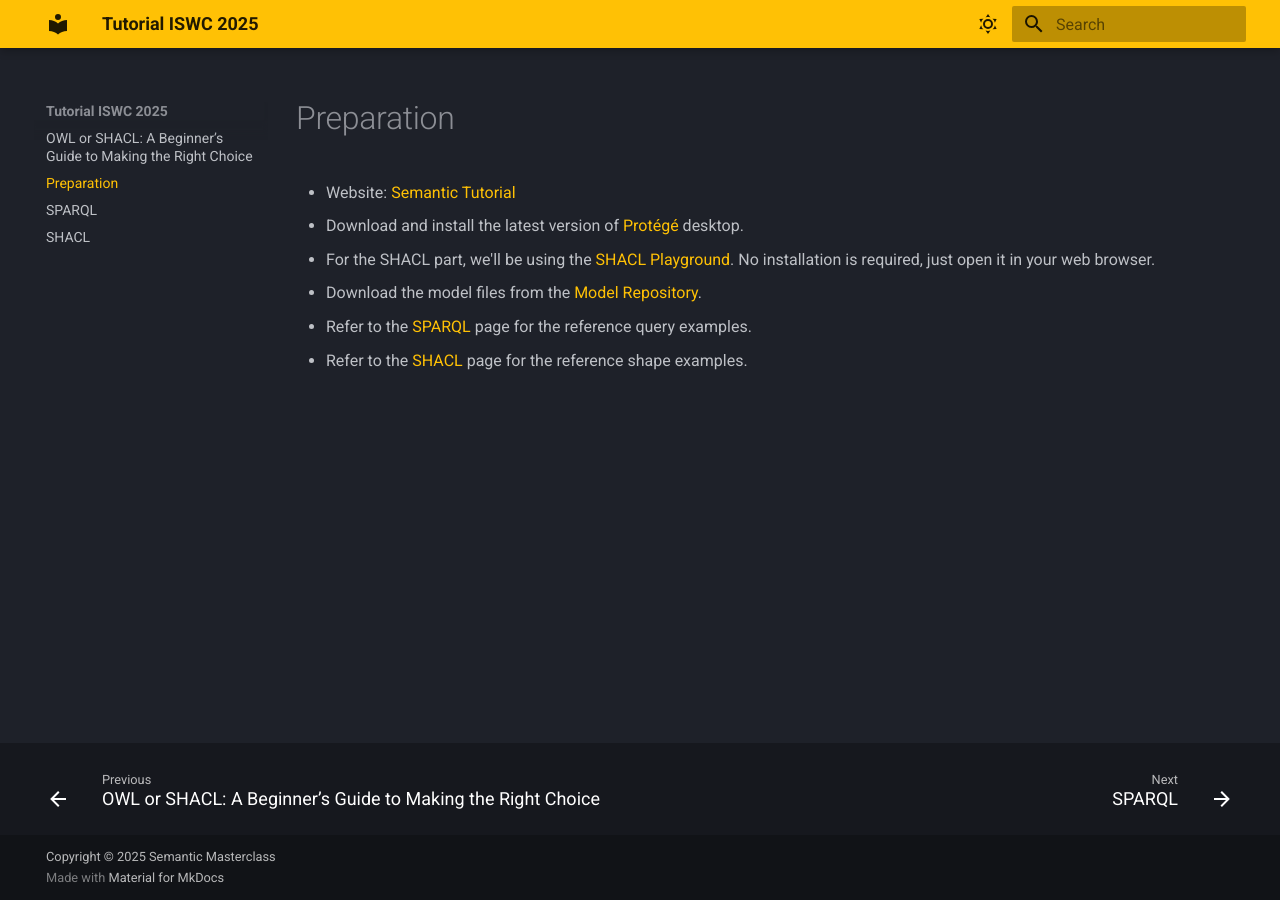
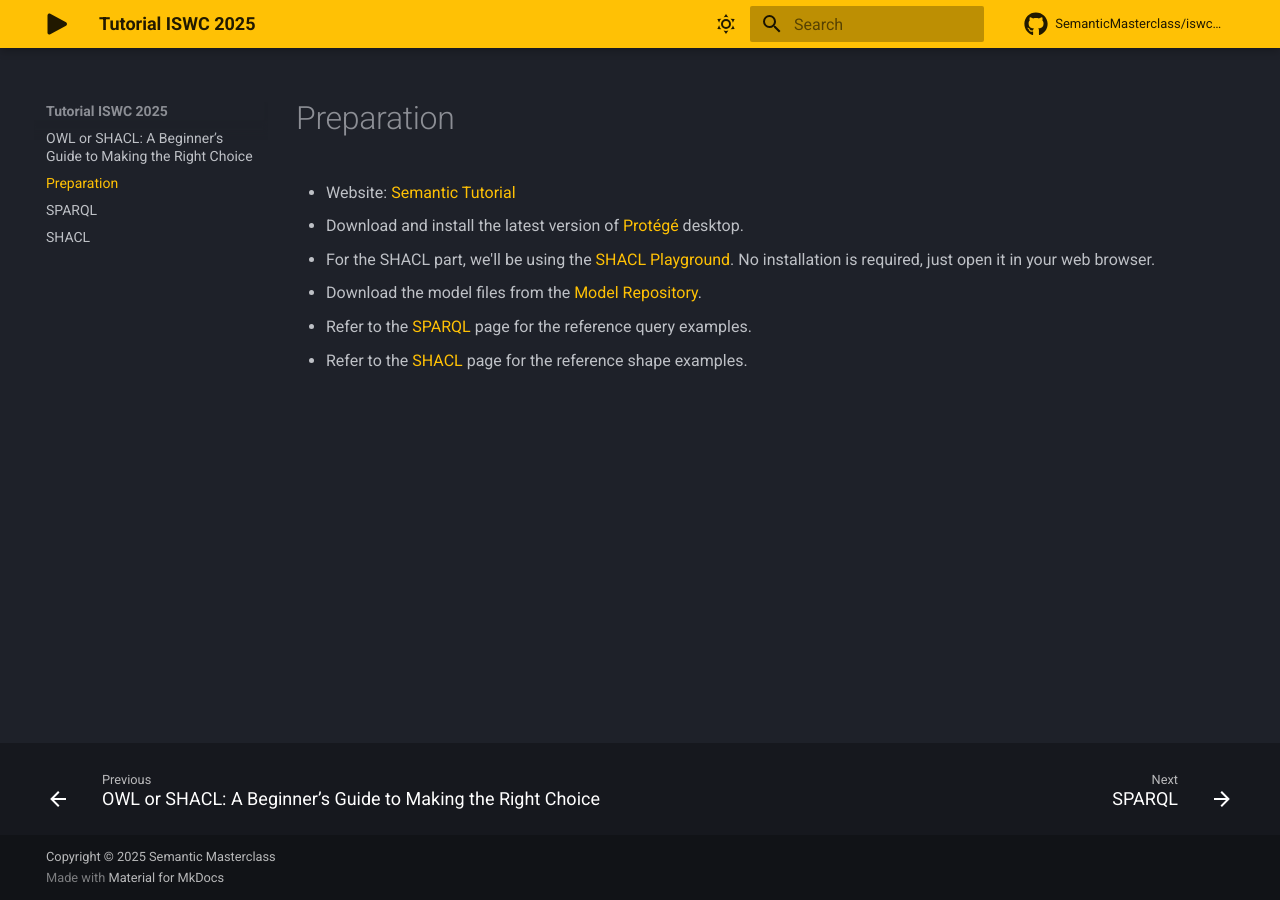
Before and after one commit to SemanticMasterclass/iswc2025, an MkDocs documentation site: the page built from docs/01-preparation.md, in a window 1280 px wide. Built offline with MkDocs 1.6.1 and Material for MkDocs 9.7.7, drawn with Linux system fonts in a browser that asks for light colours; comment, search, counter and statistics services are not loaded; some of the changed lines change nothing that is shown.

Commit message:
Update links and icons

```diff
--- a/docs/01-preparation.md
+++ b/docs/01-preparation.md
@@ -2,7 +2,7 @@
 
 - Website: [Semantic Tutorial](https://semanticmasterclass.github.io/iswc2025/)
 - Download and install the latest version of [Protégé](https://protege.stanford.edu/) desktop.
-- For the SHACL part, we'll be using the [SHACL Playground](https://shacl-playground.github.io/). No installation is required, just open it in your web browser.
-- Download the model files from the [Model Repository](https://github.com/SemanticMasterclass/iswc2025/data/models).
-- Refer to the [SPARQL](https://semanticmasterclass.github.io/iswc2025/docs/sparql/) page for the reference query examples.
-- Refer to the [SHACL](https://semanticmasterclass.github.io/iswc2025/docs/shacl/) page for the reference shape examples.
+- For the SHACL part, we'll be using the [SHACL Playground](https://shacl-playground.zazuko.com/). No installation is required, just open it in your web browser.
+- Download the model files from the [Model Repository](https://github.com/SemanticMasterclass/iswc2025/tree/main/data/models).
+- Refer to the [SPARQL](https://semanticmasterclass.github.io/iswc2025/docs/02-sparql/) page for the reference query examples.
+- Refer to the [SHACL](https://semanticmasterclass.github.io/iswc2025/docs/03-shacl/) page for the reference shape examples.
--- a/mkdocs.yml
+++ b/mkdocs.yml
@@ -3,6 +3,8 @@
 site_author: Tara Raafat & Davide D'Amico
 copyright: Copyright © 2025 Semantic Masterclass
 site_url: https://semanticmasterclass.github.io/iswc2025/
+repo_url: https://github.com/SemanticMasterclass/iswc2025
+repo_name: SemanticMasterclass/iswc2025
 
 theme:
   name: material
@@ -22,6 +24,10 @@
         name: Light mode
       primary: amber
       accent: amber
+  icon:
+    repo: fontawesome/brands/github
+    logo:  fontawesome/solid/play
+  favicon: assets/play-button.png
   font:
     text: Roboto
     code: Roboto Mono
```
Also changed, not shown: docs/assets/play-button.png (added).
